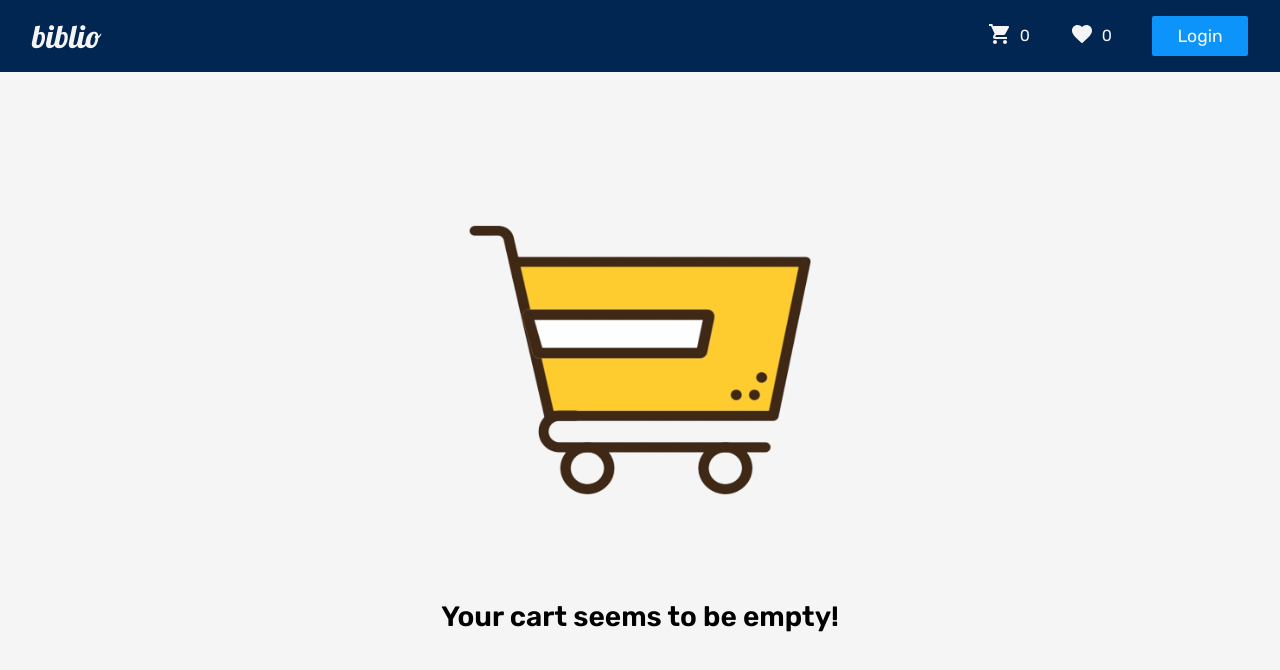
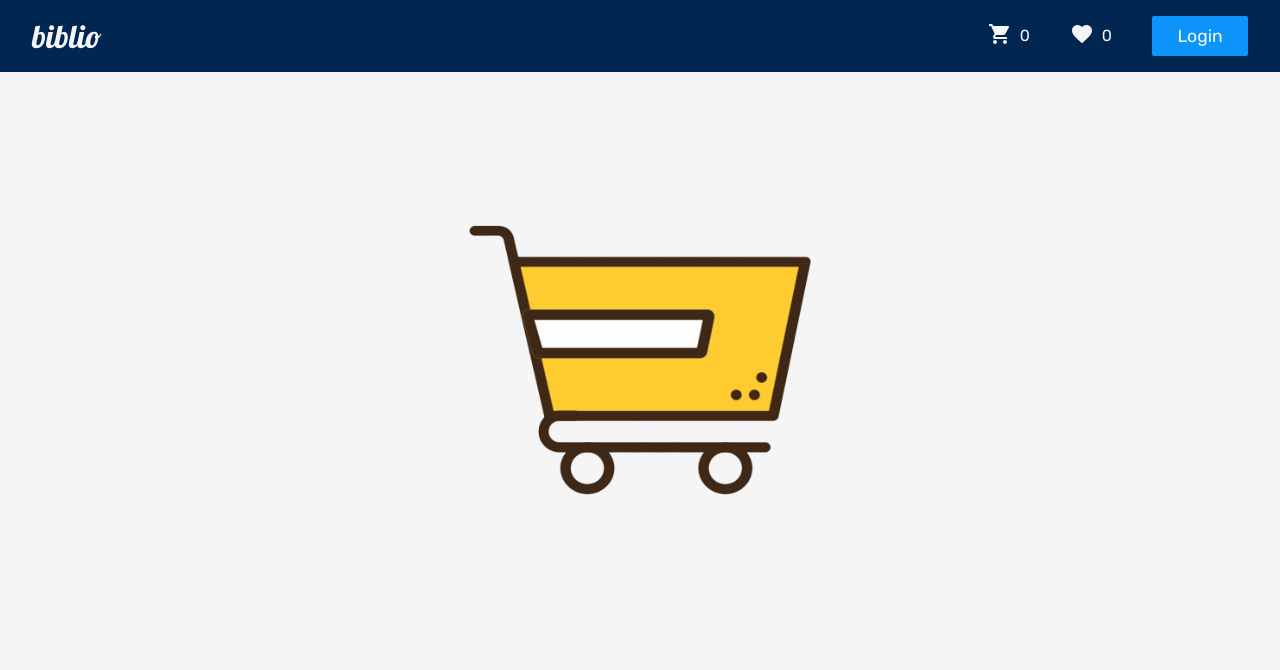
Before and after one commit to tejas-muthya37/biblio-1.0-review, a React (Create React App) app: page /checkout in a window 1280 px wide. Shown: the top 670 px of the page. Built offline with nearby package versions, Linux system fonts and the light colour scheme; what miragejs would draw is missing.

Commit message:
Feat: 404 page added

```diff
--- a/src/App.js
+++ b/src/App.js
@@ -6,8 +6,10 @@ import Products from "./Screens/Products/Products";
 import Categories from "./Screens/Categories/Categories";
 import Checkout from "./Screens/Checkout/Checkout";
 import Success from "./Screens/Success/Success";
+import Empty from "./Components/Empty/Empty";
 import { BrowserRouter, Routes, Route } from "react-router-dom";
 import Mockman from "mockman-js";
+import { notFound } from "./images.js";
 
 function App() {
   return (
@@ -51,6 +53,11 @@ function App() {
           <Route path="/checkout" element={<Checkout />} />
 
           <Route path="/success" element={<Success />} />
+
+          <Route
+            path="*"
+            element={<Empty pageNotFound={true} emptyImage={notFound} />}
+          />
         </Routes>
       </BrowserRouter>
     </div>
--- a/src/Components/Empty/Empty.js
+++ b/src/Components/Empty/Empty.js
@@ -4,7 +4,9 @@ function Empty(props) {
   return (
     <div className="Empty">
       <img src={props.emptyImage} alt="empty" />
-      <h3>Your {props.emptyTitle} seems to be empty!</h3>
+      {props.pageNotFound === false && (
+        <h3>Your {props.emptyTitle} seems to be empty!</h3>
+      )}
     </div>
   );
 }
--- a/src/images.js
+++ b/src/images.js
@@ -26,6 +26,7 @@ import category1 from "./Media/category-1.jpg";
 import category2 from "./Media/category-2.jpg";
 import category3 from "./Media/category-3.jpg";
 import category4 from "./Media/category-4.jpg";
+import notFound from "./Media/404-page-not-found.png";
 
 export {
   thrillerBookOne,
@@ -56,4 +57,5 @@ export {
   category2,
   category3,
   category4,
+  notFound,
 };
```
Also changed, not shown: src/Media/404-page-not-found.png (added).
